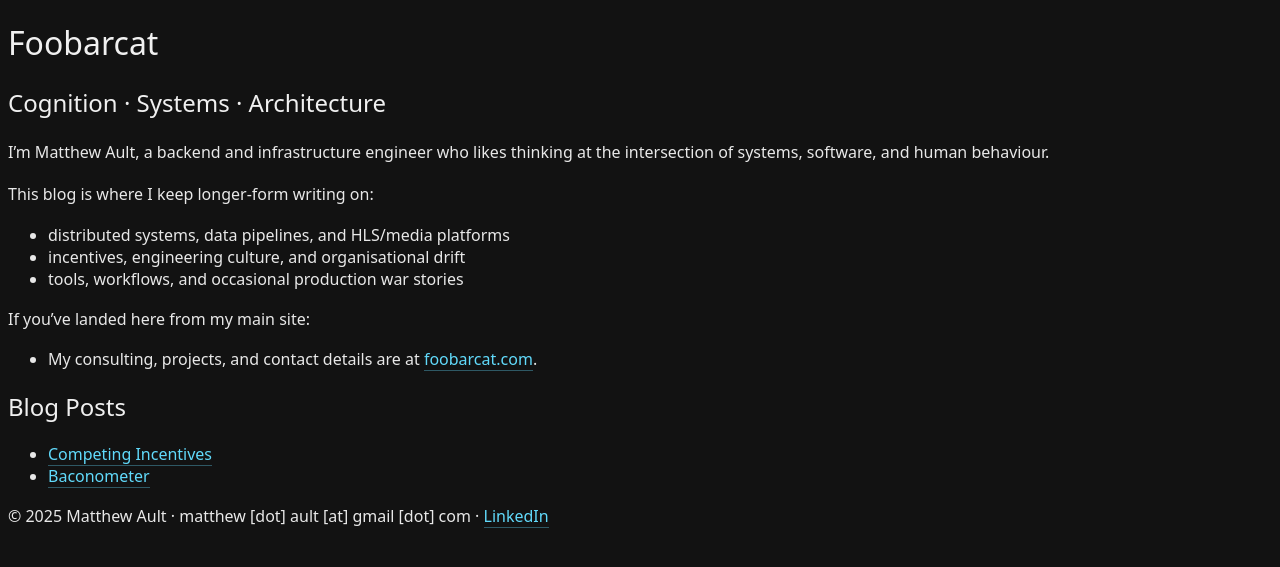
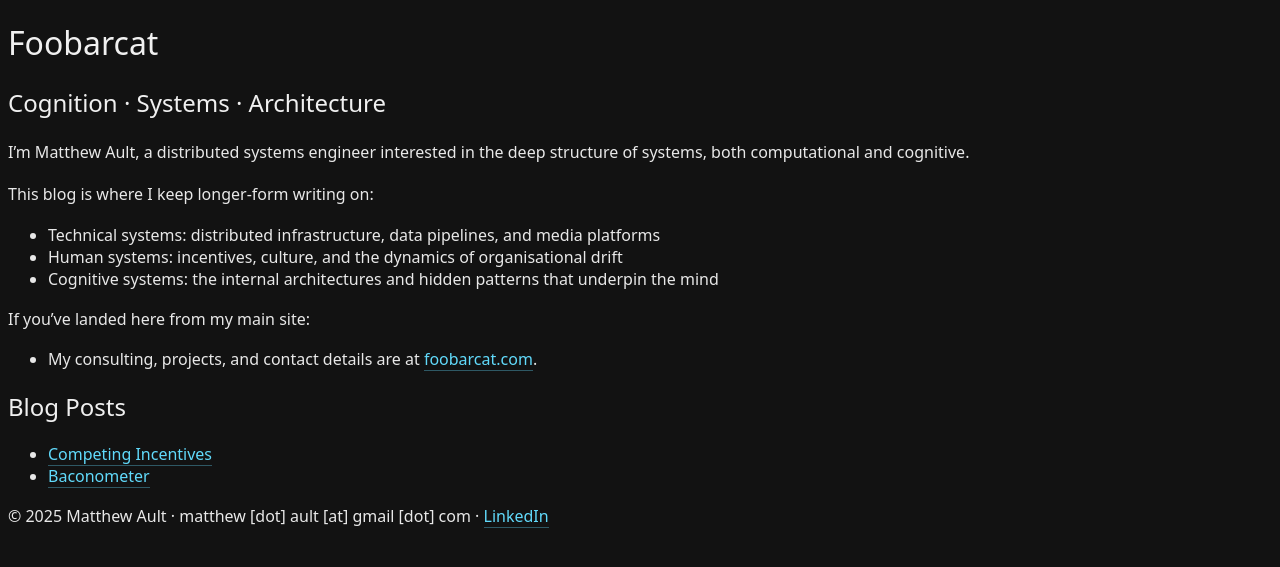
Before and after one commit to aultimus/aultimus.github.io, a Jekyll site: the page built from index.md, in a window 1280 px wide. Shown: the top 567 px of the page. Built offline with Jekyll 4.4.1, drawn with Linux system fonts in a browser that asks for light colours.

Commit message:
update list of topics i write about

```diff
--- a/_layouts/home.html
+++ b/_layouts/home.html
@@ -3,14 +3,14 @@ layout: default
 ---
 <div class="home">
     <h2>Cognition · Systems · Architecture</h2>
-    <p>I’m Matthew Ault, a backend and infrastructure engineer who likes thinking at the intersection of systems, software, and human behaviour.</p>
+    <p>I’m Matthew Ault, a distributed systems engineer interested in the deep structure of systems, both computational and cognitive.</p>
 
     <p>This blog is where I keep longer-form writing on:</p>
 
     <ul>
-        <li>distributed systems, data pipelines, and HLS/media platforms</li>
-        <li>incentives, engineering culture, and organisational drift</li>
-        <li>tools, workflows, and occasional production war stories</li>
+        <li>Technical systems: distributed infrastructure, data pipelines, and media platforms</li>
+        <li>Human systems: incentives, culture, and the dynamics of organisational drift</li>
+        <li>Cognitive systems: the internal architectures and hidden patterns that underpin the mind</li>
     </ul>
 
     <p>If you’ve landed here from my main site:</p>
```
